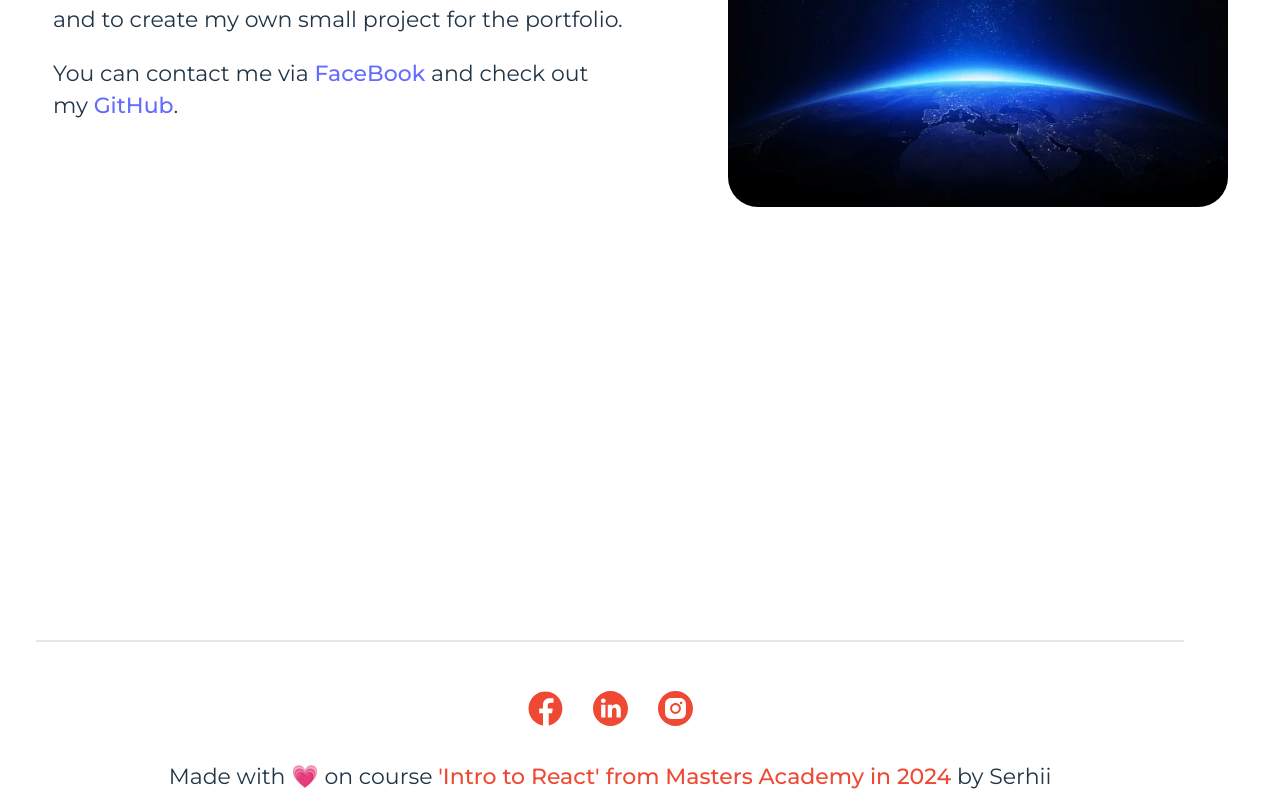
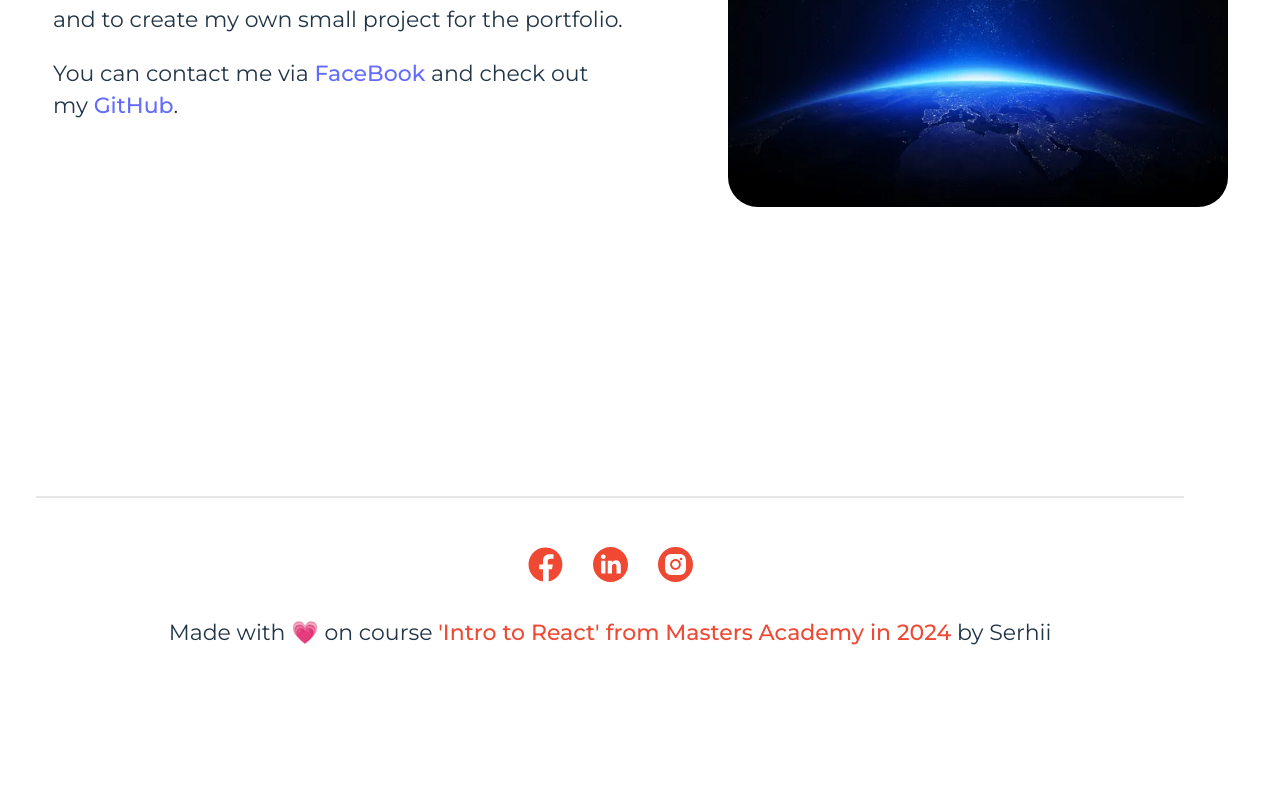
Before and after one commit to MastersAcademy/fe-react-2024, a React (Vite) app: page / in a window 1280 px wide. Shown: the part 537-1337 px from the top of the page. After the commit the page ends 1193 px from the top, so only its background shows below. Built offline with nearby package versions, Linux system fonts and the light colour scheme.

Commit message:
fix container footer css

```diff
--- a/src/components/footer/footer.module.css
+++ b/src/components/footer/footer.module.css
@@ -5,7 +5,6 @@
     width: 390px;
     height: 166px;
     align-items: center;
-    margin-top: 144px;
   }
 
   .divider {
```
